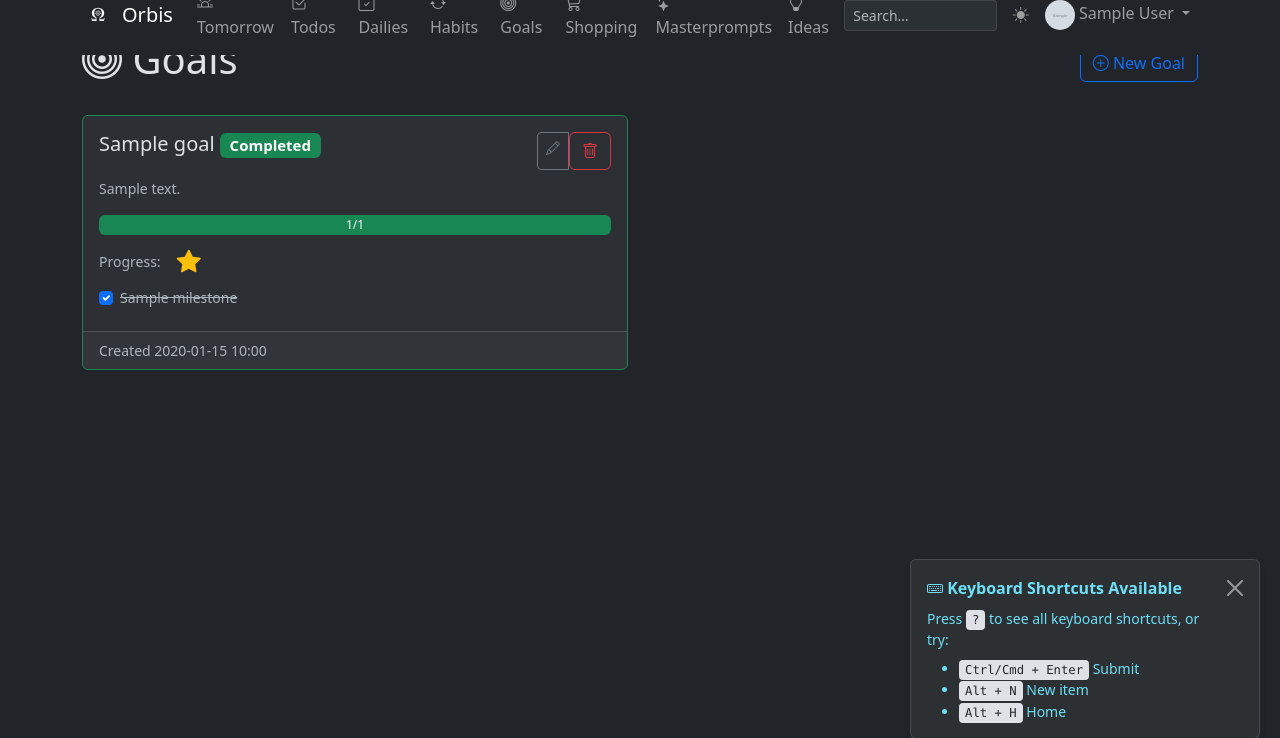
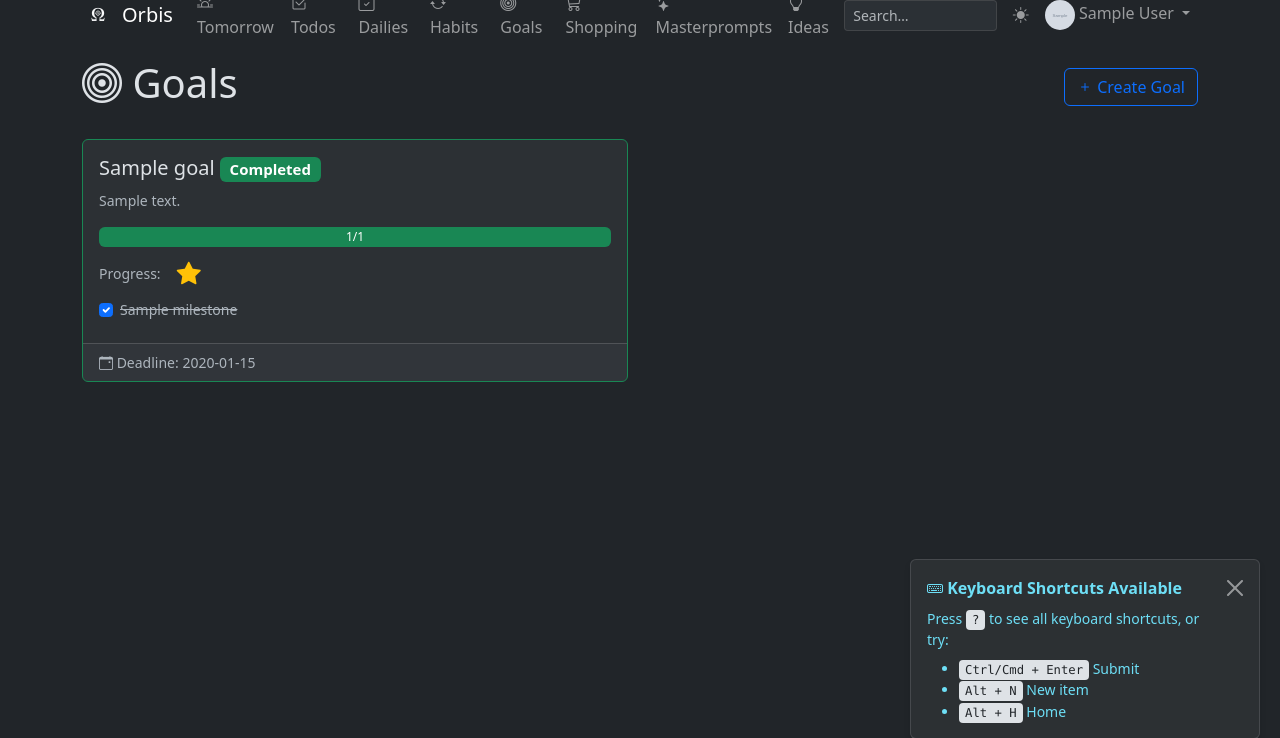
Before and after one commit to Zumgugger/Orbis, a Flask app: page /goals/ in a window 1280 px wide. Shown: the part 25-763 px from the top of the page. Run offline with Flask 3, Linux system fonts and the light colour scheme; a user stored in the database is signed in; tables that the repository leaves empty hold one stand-in row (values such as "Sample post"); grey boxes marked "Sample" are stand-in pictures; some libraries are stand-ins or nearby versions.

Commit message:
Add deadline to Goal model and create button to goals list

```diff
--- a/database.py
+++ b/database.py
@@ -515,6 +515,7 @@ class Goal(db.Model):
     status = db.Column(db.String(20), default="active")  # active, completed
     created_at = db.Column(db.DateTime, default=datetime.utcnow)
     completed_at = db.Column(db.DateTime, nullable=True)
+    deadline = db.Column(db.Date, nullable=True)
 
     # Relationship to milestones
     milestones = db.relationship(
--- a/templates/goals/list.html
+++ b/templates/goals/list.html
@@ -3,10 +3,10 @@
 {% block title %}Goals{% endblock %}
 
 {% block content %}
-<div class="d-flex justify-content-between align-items-center mb-4">
+<div class="d-flex justify-content-between align-items-center mb-4 mt-4">
     <h1><i class="bi bi-bullseye"></i> Goals</h1>
     <a href="{{ url_for('goals.create') }}" class="btn btn-outline-primary">
-        <i class="bi bi-plus-circle"></i> New Goal
+        <i class="bi bi-plus"></i> Create Goal
     </a>
 </div>
 
@@ -14,7 +14,7 @@
     <div class="row">
         {% for goal in goals %}
         <div class="col-md-6 mb-3">
-            <div class="card {% if goal.status == 'completed' %}border-success{% endif %}">
+                <div class="card position-relative {% if goal.status == 'completed' %}border-success{% endif %} goal-card" onclick="window.location='{{ url_for('goals.edit', id=goal.id) }}'" style="cursor: pointer;">
                 <div class="card-body">
                     <div class="d-flex justify-content-between align-items-start mb-2">
                         <h5 class="card-title mb-0">
@@ -23,16 +23,7 @@
                                 <span class="badge bg-success">Completed</span>
                             {% endif %}
                         </h5>
-                        <div class="btn-group btn-group-sm">
-                            <a href="{{ url_for('goals.edit', id=goal.id) }}" class="btn btn-outline-secondary">
-                                <i class="bi bi-pencil"></i>
-                            </a>
-                            <form action="{{ url_for('goals.delete', id=goal.id) }}" method="POST" class="d-inline" onsubmit="return confirm('Are you sure you want to delete this goal?');">
-                                <button type="submit" class="btn btn-outline-danger">
-                                    <i class="bi bi-trash"></i>
-                                </button>
-                            </form>
-                        </div>
+                        <!-- Buttons removed per request; click card to edit -->
                     </div>
 
                     {% if goal.description %}
@@ -87,16 +78,18 @@
                     </div>
                     {% endif %}
                 </div>
+                {% if goal.deadline %}
                 <div class="card-footer text-muted small">
-                    Created {{ goal.created_at.strftime('%Y-%m-%d %H:%M') }}
+                    <i class="bi bi-calendar-event"></i> Deadline: {{ goal.deadline.strftime('%Y-%m-%d') }}
                 </div>
+                {% endif %}
             </div>
         </div>
         {% endfor %}
     </div>
 {% else %}
     <div class="alert alert-info">
-        <i class="bi bi-info-circle"></i> No goals yet. Create your first goal to start tracking milestones!
+        <i class="bi bi-info-circle"></i> No goals yet.
     </div>
 {% endif %}
 {% endblock %}
```
